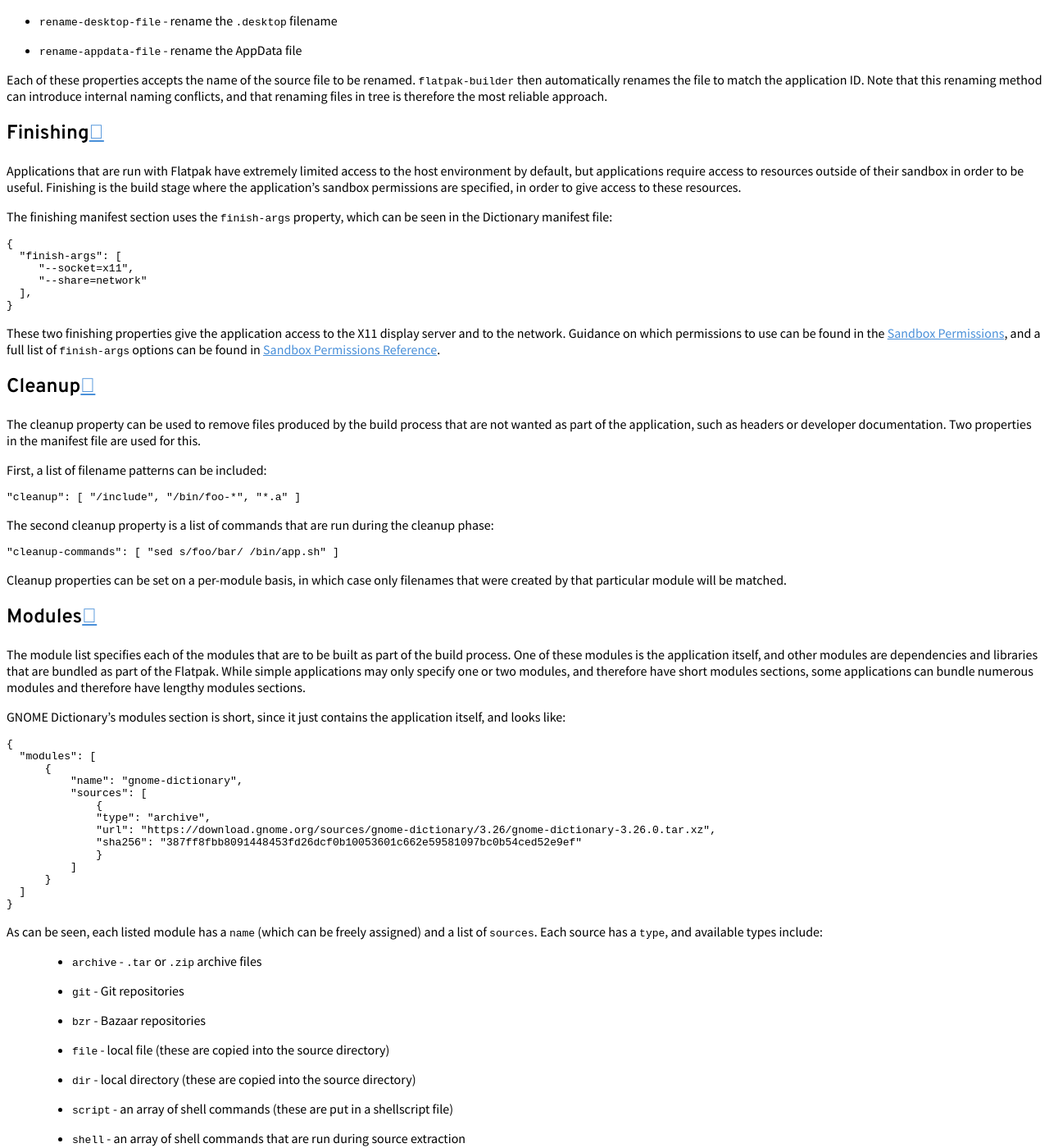
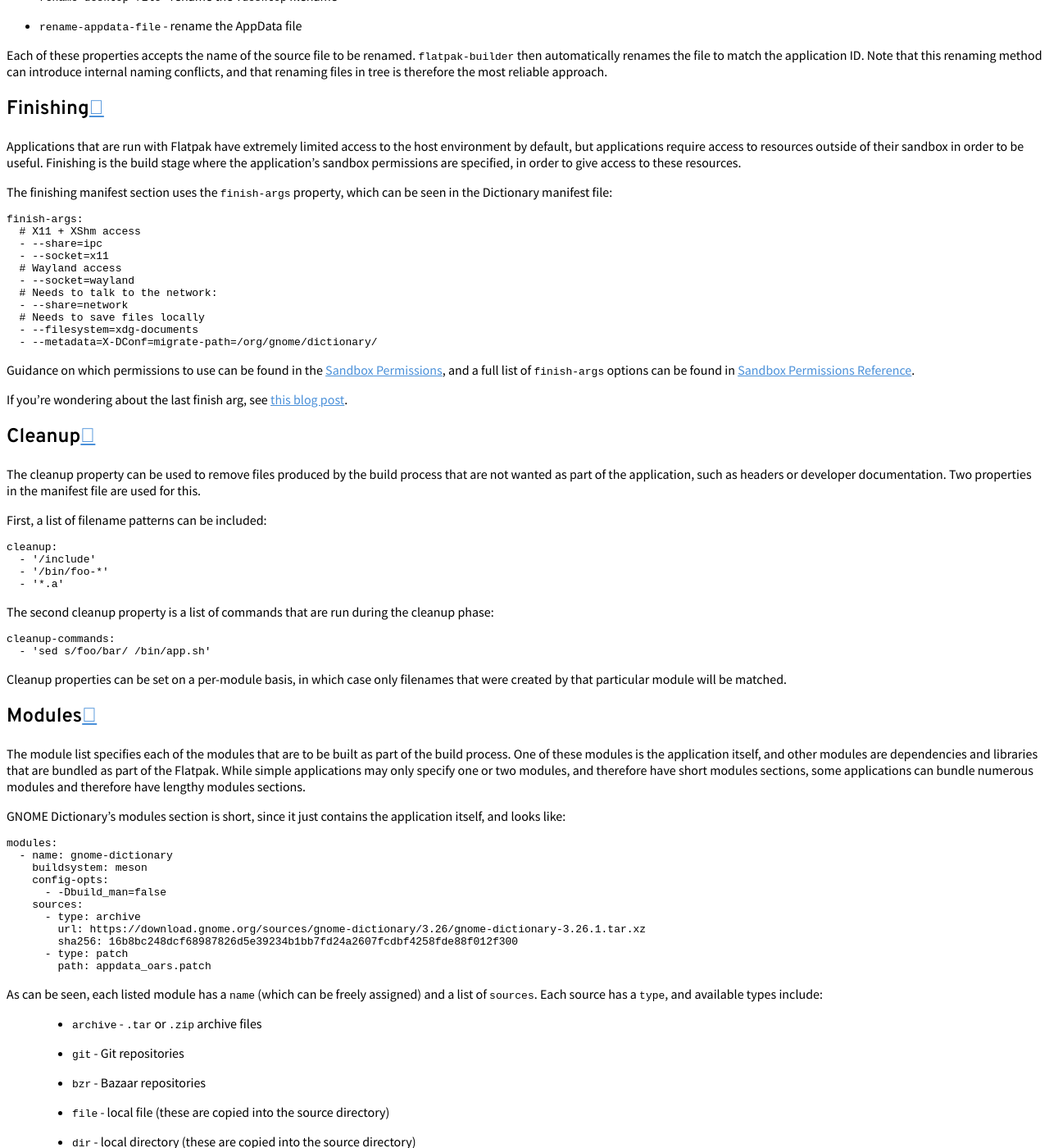
Before and after one commit to flatpak/flatpak-docs, a Sphinx documentation site: the page built from docs/manifests.rst, in a window 1280 px wide and 1400 px high, scrolled down 1453 px. Shown: the whole window at 82% size. Built offline with Sphinx 7.4.7 and the Read the Docs theme 2.0.0, drawn with Linux system fonts in a browser that asks for light colours; some of the changed text lies outside the part shown.

Commit message:
Switch to YAML
Switch to using YAML rather than JSON in the examples, because it's
easier to read and work with. Before merging this we should get these
two PRs merged:
- https://github.com/flathub/electron-sample-app/pull/2
- https://github.com/flathub/org.gnome.Dictionary/pull/8

```diff
--- a/docs/manifests.rst
+++ b/docs/manifests.rst
@@ -28,15 +28,13 @@ at the beginning of the file.
 
 For example, the GNOME Dictionary manifest includes:
 
-.. code-block:: json
+.. code-block:: yaml
 
-  {
-    "app-id": "org.gnome.Dictionary",
-    "runtime": "org.gnome.Platform",
-    "runtime-version": "3.26",
-    "sdk": "org.gnome.Sdk",
-    "command": "gnome-dictionary",
-  }
+  app-id: org.gnome.Dictionary
+  runtime: org.gnome.Platform
+  runtime-version: '3.36'
+  sdk: org.gnome.Sdk
+  command: gnome-dictionary
 
 Specifying a runtime and runtime version allows that the runtime that is
 needed by your application to be automatically installed on users' systems.
@@ -78,19 +76,26 @@ access to these resources.
 The finishing manifest section uses the ``finish-args`` property, which can
 be seen in the Dictionary manifest file:
 
-.. code-block:: json
+.. code-block:: yaml
 
-  {
-    "finish-args": [
-       "--socket=x11",
-       "--share=network"
-    ],
-  }
+  finish-args:
+    # X11 + XShm access
+    - --share=ipc
+    - --socket=x11
+    # Wayland access
+    - --socket=wayland
+    # Needs to talk to the network:
+    - --share=network
+    # Needs to save files locally
+    - --filesystem=xdg-documents
+    - --metadata=X-DConf=migrate-path=/org/gnome/dictionary/
 
-These two finishing properties give the application access to the X11 display
-server and to the network. Guidance on which permissions to use can be found in
-the :doc:`sandbox-permissions`, and a full list of ``finish-args`` options can be
+Guidance on which permissions to use can be found in the
+:doc:`sandbox-permissions`, and a full list of ``finish-args`` options can be
 found in :doc:`sandbox-permissions-reference`.
+
+If you're wondering about the last finish arg, see `this blog post
+<https://blogs.gnome.org/mclasen/2019/07/12/settings-in-a-sandbox-world/>`__.
 
 Cleanup
 -------
@@ -101,12 +106,16 @@ documentation. Two properties in the manifest file are used for this.
 
 First, a list of filename patterns can be included::
 
-  "cleanup": [ "/include", "/bin/foo-*", "*.a" ]
+  cleanup:
+    - '/include'
+    - '/bin/foo-*'
+    - '*.a'
 
 The second cleanup property is a list of commands that are run during the
 cleanup phase::
 
-  "cleanup-commands": [ "sed s/foo/bar/ /bin/app.sh" ]
+  cleanup-commands:
+    - 'sed s/foo/bar/ /bin/app.sh'
 
 Cleanup properties can be set on a per-module basis, in which case only
 filenames that were created by that particular module will be matched.
@@ -124,22 +133,19 @@ numerous modules and therefore have lengthy modules sections.
 GNOME Dictionary's modules section is short, since it just contains the
 application itself, and looks like:
 
-.. code-block:: json
+.. code-block:: yaml
 
-  {
-    "modules": [
-        {
-            "name": "gnome-dictionary",
-            "sources": [
-                {
-                "type": "archive",
-                "url": "https://download.gnome.org/sources/gnome-dictionary/3.26/gnome-dictionary-3.26.0.tar.xz",
-                "sha256": "387ff8fbb8091448453fd26dcf0b10053601c662e59581097bc0b54ced52e9ef"
-                }
-            ]
-        }
-    ]
-  }
+  modules:
+    - name: gnome-dictionary
+      buildsystem: meson
+      config-opts:
+        - -Dbuild_man=false
+      sources:
+        - type: archive
+          url: https://download.gnome.org/sources/gnome-dictionary/3.26/gnome-dictionary-3.26.1.tar.xz
+          sha256: 16b8bc248dcf68987826d5e39234b1bb7fd24a2607fcdbf4258fde88f012f300
+        - type: patch
+          path: appdata_oars.patch
 
 As can be seen, each listed module has a ``name`` (which can be freely
 assigned) and a list of ``sources``. Each source has a ``type``, and available
@@ -179,6 +185,6 @@ Example manifests
 -----------------
 
 A `complete manifest for GNOME Dictionary built from Git
-<https://github.com/flathub/org.gnome.Dictionary/blob/master/org.gnome.Dictionary.json>`_.
+<https://github.com/flathub/org.gnome.Dictionary/blob/master/org.gnome.Dictionary.yml>`_.
 It is also possible to browse `all the manifests hosted by Flathub
 <https://github.com/flathub>`_.
```
Also changed, not shown: docs/electron.rst (+67 -95 lines), docs/first-build.rst (+18 -27 lines), docs/python.rst (+16 -17 lines), docs/qt.rst (+22 -30 lines).
